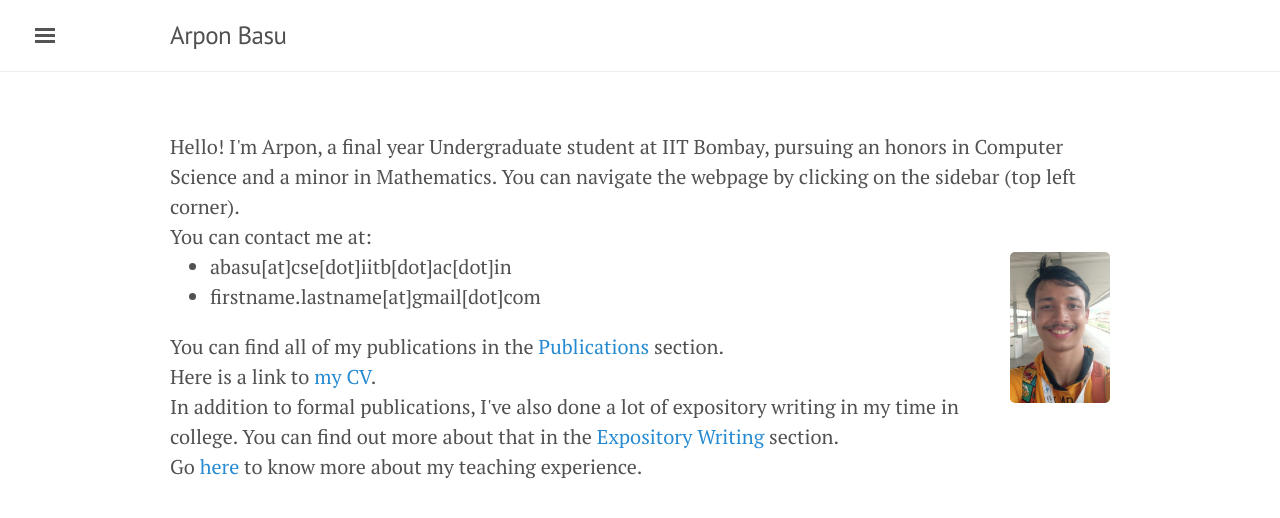
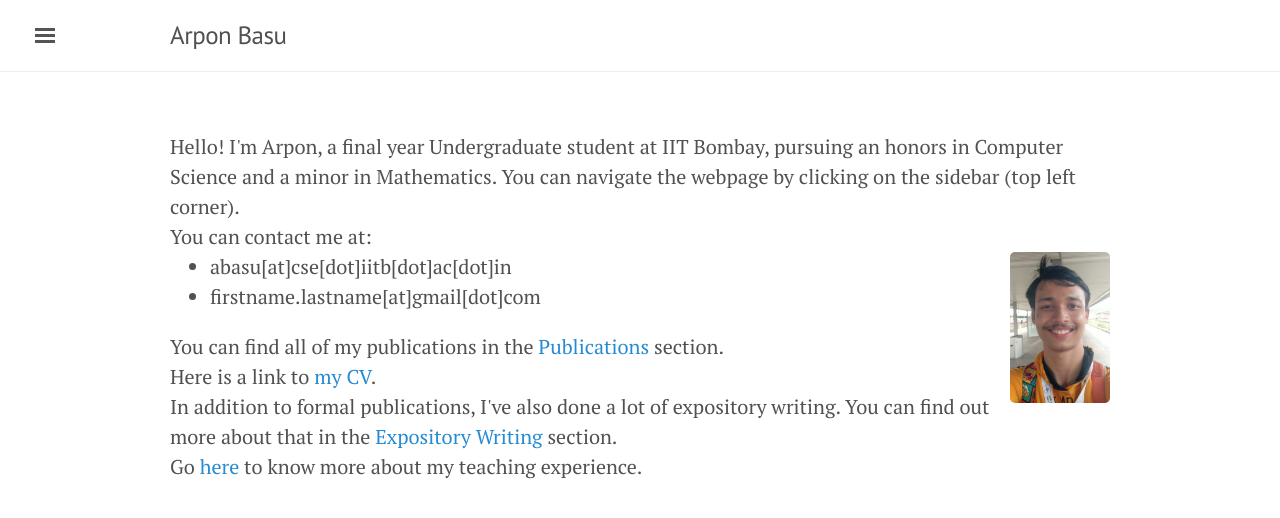
Before and after one commit to rugiarindam/rugiarindam.github.io, a Jekyll site: the page built from index.html, in a window 1280 px wide. Shown: the top 518 px of the page. Built offline with Jekyll 4.4.1, drawn with Linux system fonts in a browser that asks for light colours; nearby versions of some CDN libraries; the list of posts is cut into pages by our own code.

```diff
--- a/index.html
+++ b/index.html
@@ -14,6 +14,6 @@ You can contact me at:
 
 You can find all of my publications in the <a href="publications">Publications</a> section.<br>
 Here is a link to <a href="./cv.pdf">my CV</a>.<br>
-In addition to formal publications, I've also done a lot of expository writing in my time in college. You can find out more about that in the <a href="notes">Expository Writing</a> section.<br>
+In addition to formal publications, I've also done a lot of expository writing. You can find out more about that in the <a href="notes">Expository Writing</a> section.<br>
 Go <a href="teach">here</a> to know more about my teaching experience.<br>
 <br><br><br><br>
```
